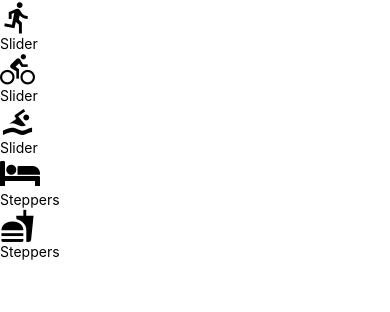
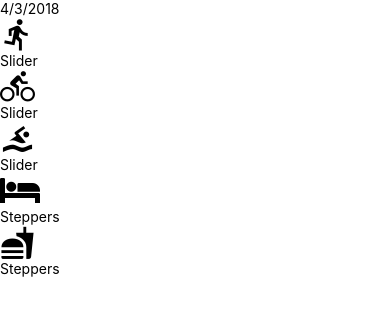
Before and after one commit to rwStarnight/myFitness, a React Native app: screen / in a window 390 px wide. Shown: the top 312 px of the page. Built offline with nearby package versions, Linux system fonts and the light colour scheme.

Commit message:
create DateHeader component

```diff
--- a/components/AddEntry.js
+++ b/components/AddEntry.js
@@ -3,6 +3,7 @@
 import { getMetricMetaInfo} from '../utils/helpers';
 import Slider from './Slider';
 import Steppers from './Steppers';
+import DateHeader from './DateHeader';
 
 export default class AddEntry extends Component {
     state = {
@@ -44,6 +45,7 @@
 
         return (
             <View>
+                <DateHeader date={(new Date()).toLocaleDateString()} />
                 {Object.keys(metaInfo).map((key) => {
                     const { getIcon, type, ...rest } = metaInfo[key];
                     const value = this.state[key];
--- /dev/null
+++ b/components/DateHeader.js
@@ -0,0 +1,10 @@
+import React from 'react';
+import { Text } from 'react-native';
+
+export default function DateHeader({ date }) {
+    return (
+        <Text>
+            {date}
+        </Text>
+    )
+}
```
